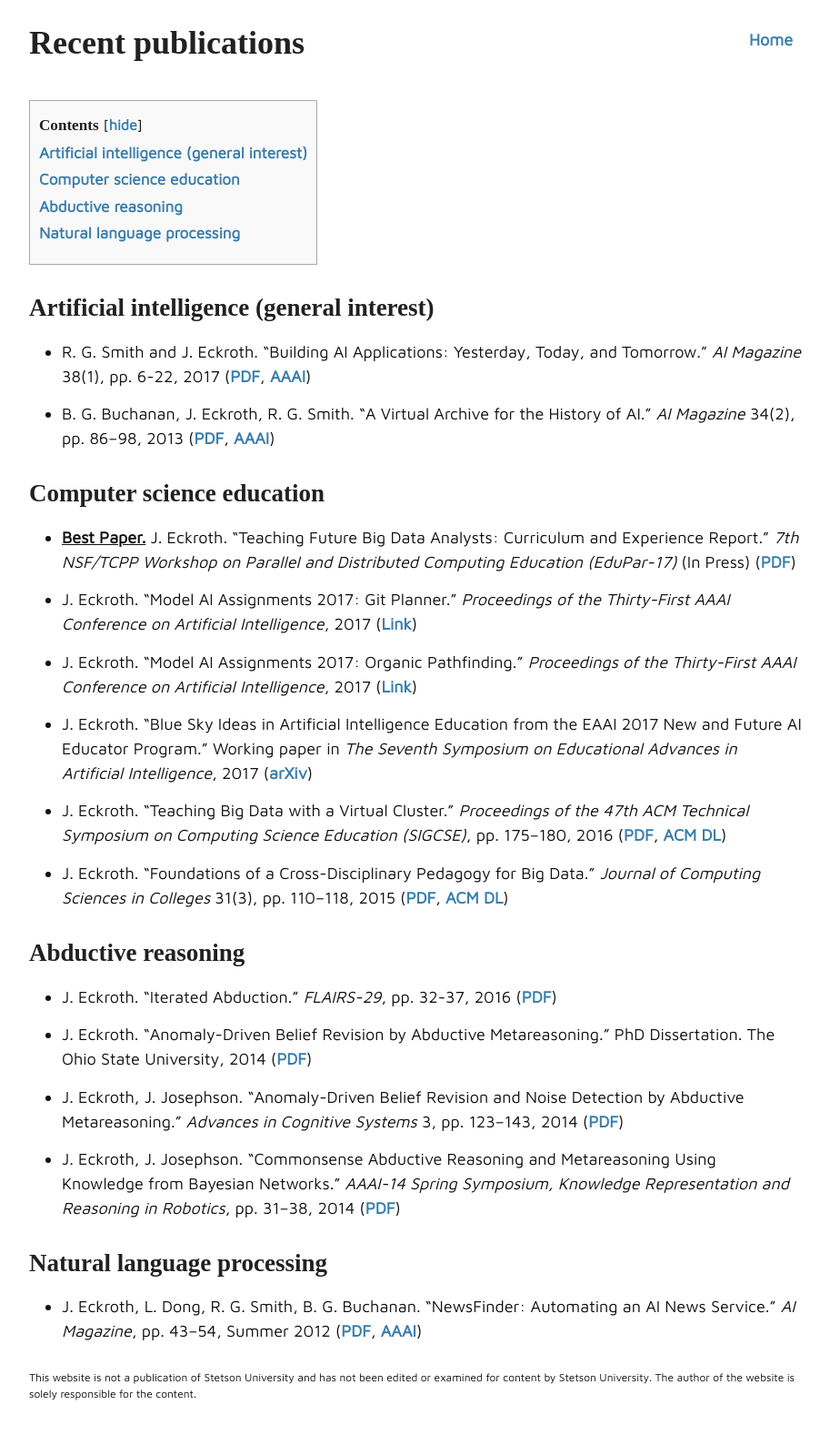
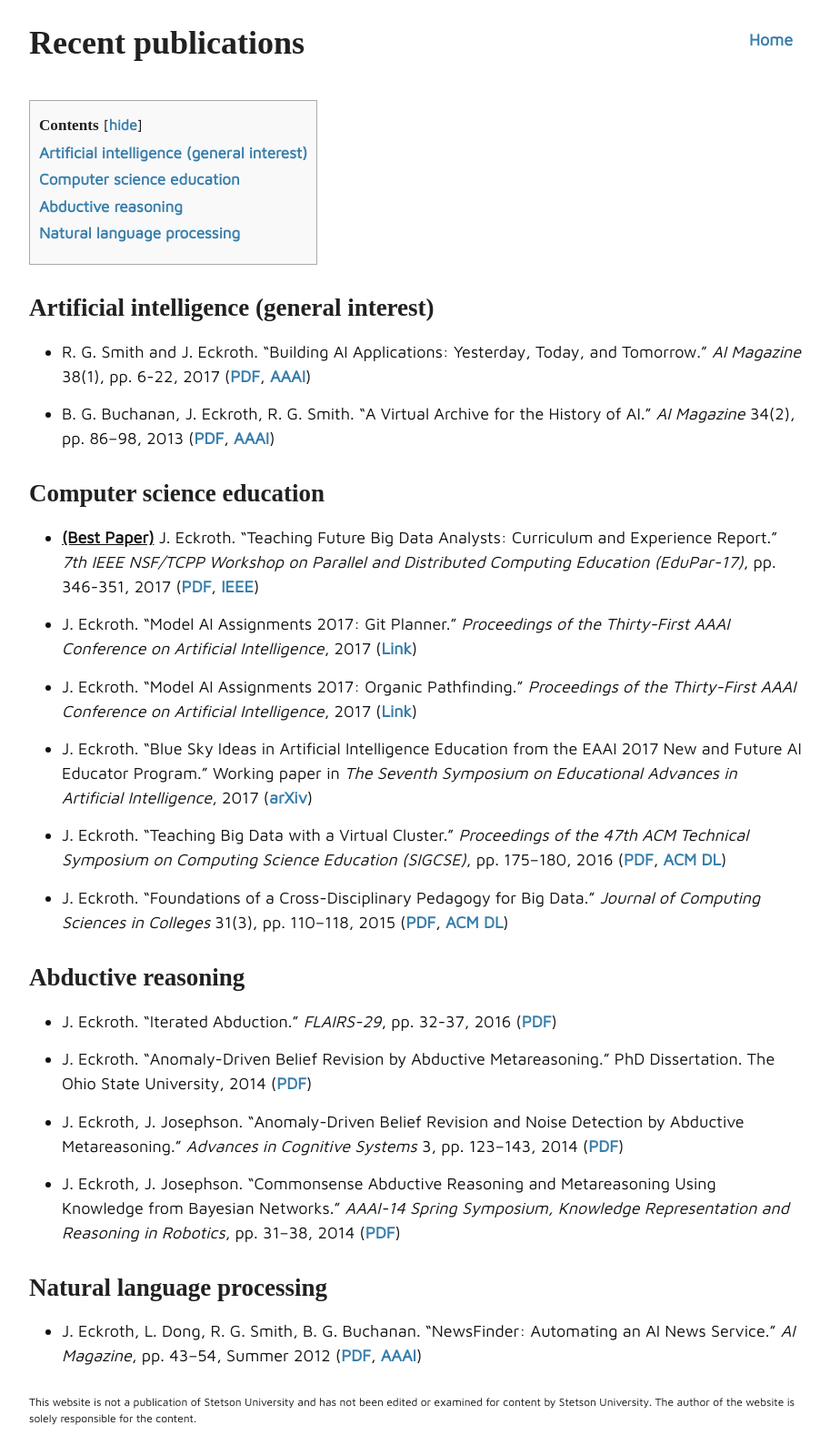
Before and after one commit to joshuaeckroth/faculty-website, a Jekyll site: the page built from notes/recent-publications.markdown, in a window 1280 px wide. Shown: the whole page at 91% size, without its empty margins (183-1096 px from the left). Built offline with Jekyll 4.4.1, drawn with Linux system fonts in a browser that asks for light colours; some web fonts are replaced; before the commit the page ends 1561 px from its top, so only the background shows below that.

Commit message:
Updated publications

```diff
--- a/notes/recent-publications.markdown
+++ b/notes/recent-publications.markdown
@@ -13,7 +13,7 @@ layout: note
 
 ## Computer science education
 
-- **Best Paper.** J. Eckroth. "Teaching Future Big Data Analysts: Curriculum and Experience Report." *7th NSF/TCPP Workshop on Parallel and Distributed Computing Education (EduPar-17)* (In Press) ([PDF](../downloads/eckroth-edupar-17.pdf))
+- **(Best Paper)** J. Eckroth. "Teaching Future Big Data Analysts: Curriculum and Experience Report." *7th IEEE NSF/TCPP Workshop on Parallel and Distributed Computing Education (EduPar-17)*, pp. 346-351, 2017 ([PDF](../downloads/eckroth-edupar-17.pdf), [IEEE](http://ieeexplore.ieee.org/abstract/document/7965066/))
 
 - J. Eckroth. "Model AI Assignments 2017: Git Planner." *Proceedings of the Thirty-First AAAI Conference on Artificial Intelligence*, 2017 ([Link](http://modelai.gettysburg.edu/2017/gitplanner/index.html))
 
```
Also changed, not shown: 1 other file.
